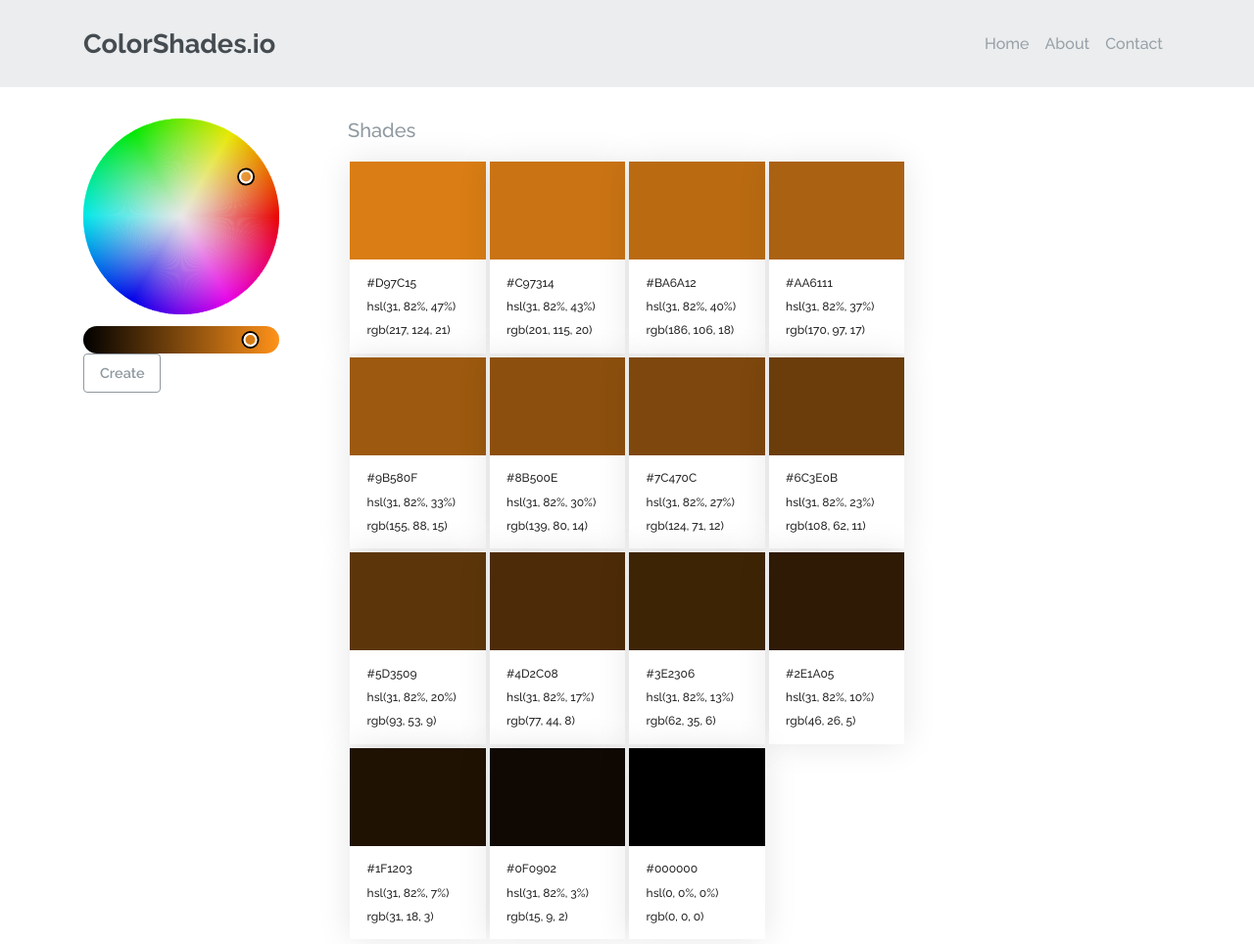
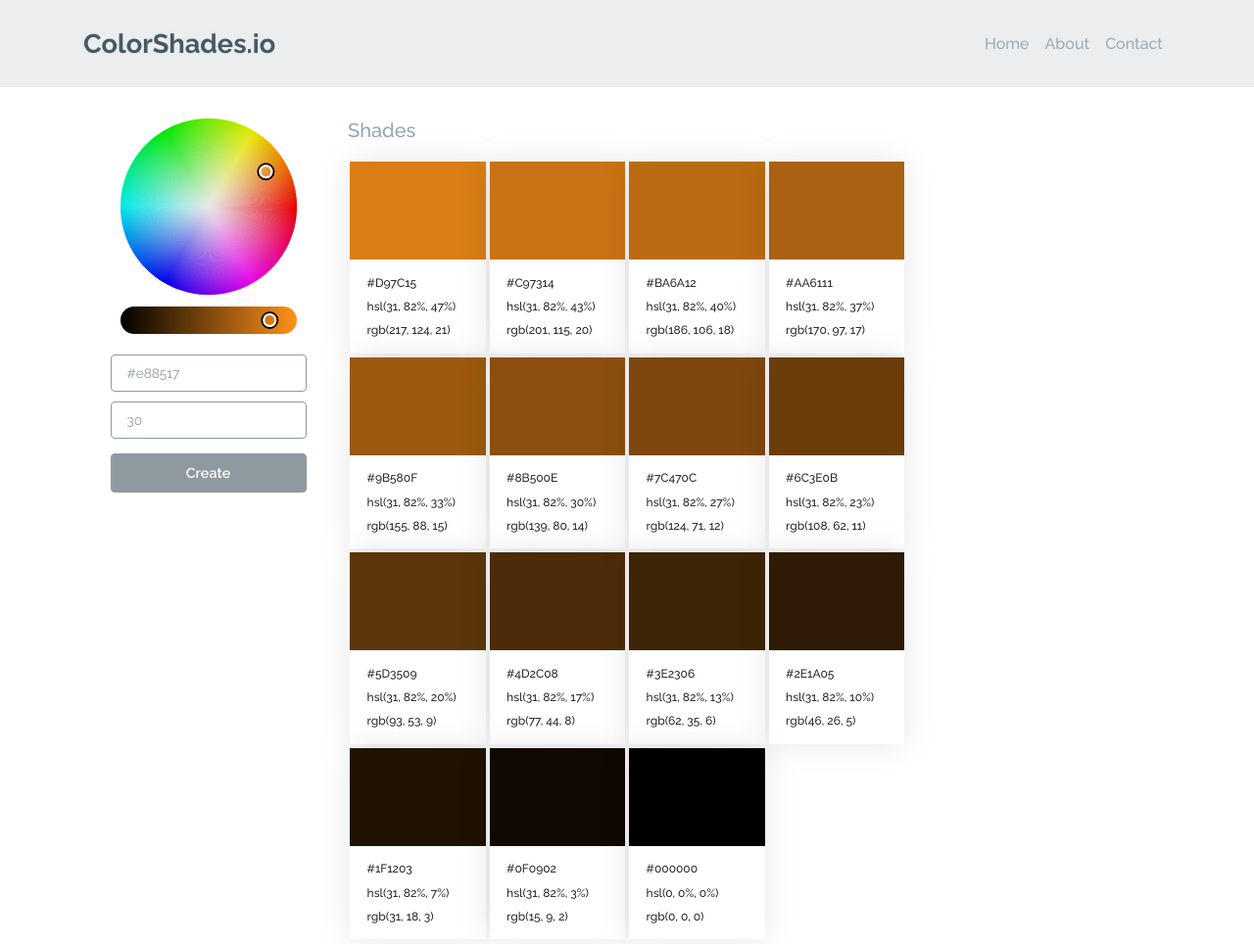
Before and after one commit to frandelarosa/colorshades, a plain HTML site: page index.html in a window 1280 px wide. Shown: the top 964 px of the page at 98% size. Drawn offline with Linux system fonts and the light colour scheme.

Commit message:
ToDo included. Added some inputs to set a specified color and steps.

```diff
--- a/assets/css/main.css
+++ b/assets/css/main.css
@@ -1,16 +1,22 @@
 /*
 
-    Main color: #B4BBBF;
+    Main color: #738E9F;
 
 */
 
+:root {
+    --cs-main-color: #738E9F;
+    --cs-input-color: #8F99A0;
+    --cs-h5-color: #91A6B4;
+}
+
 .navbar > div.container > a {
-    color: #454C51;
+    color: #465A66;
     font-size: 1.7rem;
 }
 
 .navbar-nav li.nav-item > a {
-    color: #8F99A0;
+    color: var(--cs-h5-color);
 }
 
 .color_selector {
@@ -25,21 +31,38 @@
     padding: 2px 2px !important;
 }
 
+/* Form */
+
 #select_color_form {
     padding: 0px;
 }
 
 #select_color_form input {
     margin: 10px auto;
+    width: 200px;
+    font-size: 0.85rem;
+    border: 1px solid var(--cs-input-color);
+    color: var(--cs-input-color);
 }
 
-#main {
-    /*background: red !important;*/
+#select_color_form button {
+    display: block;
+    width: 200px;
+    margin: 15px auto;
 }
 
-#footer {
-    background: gray;
+#create_button {
+    transition: all .4s ease;
+    border: 1px solid #8F99A0;
+    background: #8F99A0;
+    color: #FFFFFF;
 }
+
+#create_button:hover {
+    cursor: pointer;
+}
+
+/* Main */
 
 .card-color-header {
     height: 100px;
@@ -59,9 +82,17 @@
     margin-bottom: 1.8rem;
 }
 
+#main {
+    /*background: red !important;*/
+}
+
+#footer {
+    background: gray;
+}
+
 div.variation_title > h5 {
     font-weight: 500;
-    color: #8F99A0;
+    color: var(--cs-h5-color);
     padding-bottom: 0.5em;
 }
 
@@ -74,13 +105,12 @@ div.variation_title > h5 {
     background: #EBEDEE;
 }
 
-#create_button {
-    transition: all .4s ease;
-    border: 1px solid #8F99A0;
-    color: #8F99A0;
+/* Color picker */
+
+#colorPicker{
+    width: 255px;
 }
 
-#create_button:hover {
-    background: #8F99A0;
-    color: #FFFFFF;
+.iro__colorPicker {
+    margin: auto auto 21px auto !important;
 }
--- a/assets/js/colorshades.js
+++ b/assets/js/colorshades.js
@@ -1,9 +1,14 @@
+/*
+    https://github.com/bgrins/TinyColor
+
+*/
+
 var initColor = null;
 var pickedColor = null;
+var steps = 30;
 
 function addColorBox(type, validValue){
 
-    var steps = 30;
     var percent = 100 / steps;
     var currentPercent = percent;
 
@@ -85,8 +90,19 @@ function generateVariatons(){
     // Get color from input text
     //var hexcolor = $("#selectedcolor").val();
 
+    // Get color
+    pickedColor = $("#selectedcolor").val();
+
+    // Get total variations
+    steps = $("#steps").val();
+
+    // Check if it's a valid value
+    steps = parseInt(steps);
+
+    // Delete rows
     deleteElementsFromRows();
 
+    // Create tint and shades
     addColorBox("shades", pickedColor);
     addColorBox("tints", pickedColor);
 
@@ -101,6 +117,10 @@ function deleteElementsFromRows(){
 
 function randomColor(){
 
+    // Add default steps value to input
+    $("#steps").val(steps);
+
+    // Create a random color
     initColor = tinycolor.random().toString();
 
     deleteElementsFromRows();
@@ -113,13 +133,14 @@ function randomColor(){
 function initColorPicker(){
 
     var colorPicker = new iro.ColorPicker('#colorPicker',{
-        width: 200,
+        width: 180,
         color: initColor
     });
 
     // https://iro.js.org/guide.html#color-picker-events
 colorPicker.on(["color:init", "color:change"], function(color){
-    pickedColor = color.rgbString;
+    pickedColor = color.hexString;
+    $("#selectedcolor").val(pickedColor);
     // // Show the current color in different formats
     // // Using the selected color: https://iro.js.org/guide.html#selected-color-api
     // values.innerHTML = [
--- a/index.html
+++ b/index.html
@@ -54,13 +54,15 @@
               </div>
               <form>
                 <div class="form-group variation_title" id="select_color_form">
-
+                  <!--
                   <button type="button" class="btn btn-outline-primary" id="create_button" onclick="generateVariatons()">Create</button>
-                  <!--
                   <label for="selectedcolor">Enter a valid color</label>
                   <input type="text" class="form-control" id="selectedcolor" placeholder="Enter color hex value">
-                  <button type="button" class="btn btn-outline-primary" id="create_button" onclick="generateVariatons()">Create</button>
+
                   -->
+                  <input type="text" class="form-control" id="selectedcolor" placeholder="Enter color hex value">
+                  <input type="text" class="form-control" id="steps" placeholder="Number of variations">
+                  <button type="button" class="btn" id="create_button" onclick="generateVariatons()">Create</button>
               </div>
               </form>
             </div>
@@ -111,9 +113,8 @@
     <script src="./assets/js/lazy.js"></script>
 
     <script type="text/javascript">
-          randomColor();
+      randomColor();
       initColorPicker();
-
     </script>
 
   </body>
```
Also changed, not shown: 1 other file.
